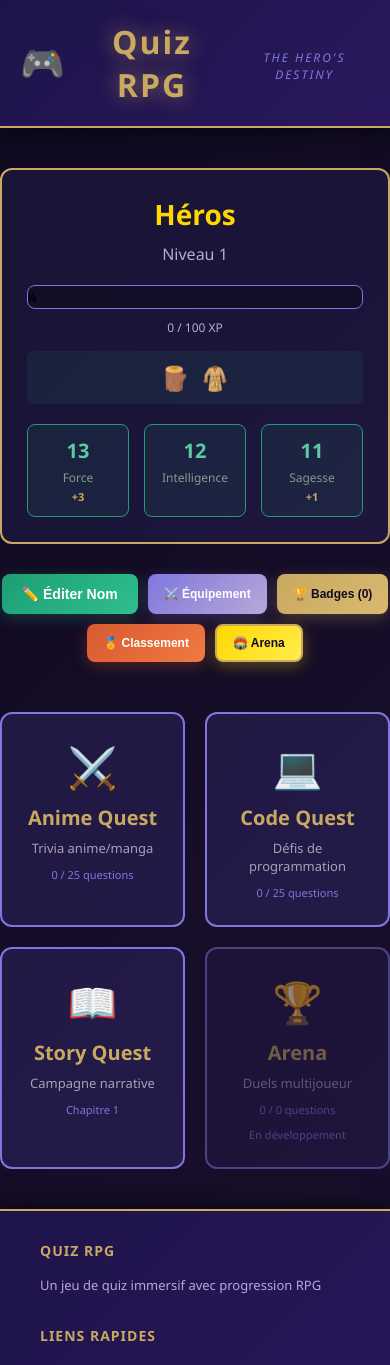
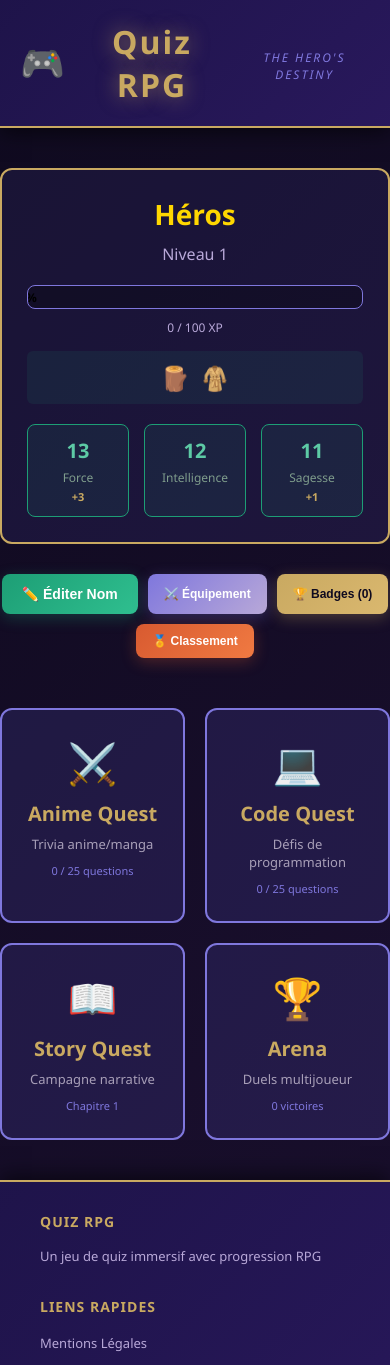
Before and after one commit to LaetitiaBraun/quiz-rpg, a React (Vite) app: page / in a window 390 px wide. Shown: the top 1365 px of the page. Built offline with nearby package versions, Linux system fonts and the light colour scheme.

Commit message:
fix: remove arena button and unlock arena quest card on hub

```diff
--- a/src/components/HubScreen.jsx
+++ b/src/components/HubScreen.jsx
@@ -3,6 +3,14 @@ import QuestCard from './QuestCard';
 import CharacterCard from './CharacterCard';
 
 export default function HubScreen({ character, onStartQuest, equipmentStats, onOpenEquipment, onOpenBadges, onOpenLeaderboard, onOpenArena, onEditName }) {
+  const handleQuestCardClick = (universe) => {
+    if (universe === 'arena') {
+      onOpenArena();
+    } else {
+      onStartQuest(universe);
+    }
+  };
+
   return (
     <div className="hub-screen">
       <CharacterCard character={character} equipmentStats={equipmentStats} />
@@ -20,32 +28,28 @@ export default function HubScreen({ character, onStartQuest, equipmentStats, onO
         <button className="button button-leaderboard" onClick={onOpenLeaderboard}>
           🏅 Classement
         </button>
-        <button className="button button-arena" onClick={onOpenArena}>
-          🏟️ Arena
-        </button>
       </div>
 
       <div className="quest-grid">
         <QuestCard
           universe="anime"
           character={character}
-          onStart={onStartQuest}
+          onStart={handleQuestCardClick}
         />
         <QuestCard
           universe="programming"
           character={character}
-          onStart={onStartQuest}
+          onStart={handleQuestCardClick}
         />
         <QuestCard
           universe="story"
           character={character}
-          onStart={onStartQuest}
+          onStart={handleQuestCardClick}
         />
         <QuestCard
           universe="arena"
           character={character}
-          onStart={onStartQuest}
-          disabled={true}
+          onStart={handleQuestCardClick}
         />
       </div>
     </div>
--- a/src/components/QuestCard.jsx
+++ b/src/components/QuestCard.jsx
@@ -26,7 +26,11 @@ export default function QuestCard({ universe, character, onStart, disabled }) {
       <div className="quest-title">{config.title}</div>
       <div className="quest-description">{config.description}</div>
 
-      {universe === 'story' ? (
+      {universe === 'arena' ? (
+        <div className="quest-progress">
+          {character.arenaWins || 0} victoires
+        </div>
+      ) : universe === 'story' ? (
         <div className="quest-progress">Chapitre {progress.chapter}</div>
       ) : (
         <div className="quest-progress">
--- a/src/styles/HubScreen.css
+++ b/src/styles/HubScreen.css
@@ -215,17 +215,6 @@
   box-shadow: 0 6px 20px rgba(216, 90, 48, 0.5);
 }
 
-.button-arena {
-  background: linear-gradient(135deg, #ffd700, #ffed4e);
-  color: #0f0a1f;
-  box-shadow: 0 4px 15px rgba(255, 215, 0, 0.3);
-}
-
-.button-arena:hover {
-  transform: translateY(-3px);
-  box-shadow: 0 6px 20px rgba(255, 215, 0, 0.5);
-}
-
 .hub-buttons {
   display: flex;
   gap: 20px;
@@ -244,8 +233,7 @@
 
   .button-equipment,
   .button-badges,
-  .button-leaderboard,
-  .button-arena {
+  .button-leaderboard {
     padding: 10px 16px;
     font-size: 12px;
   }
```
